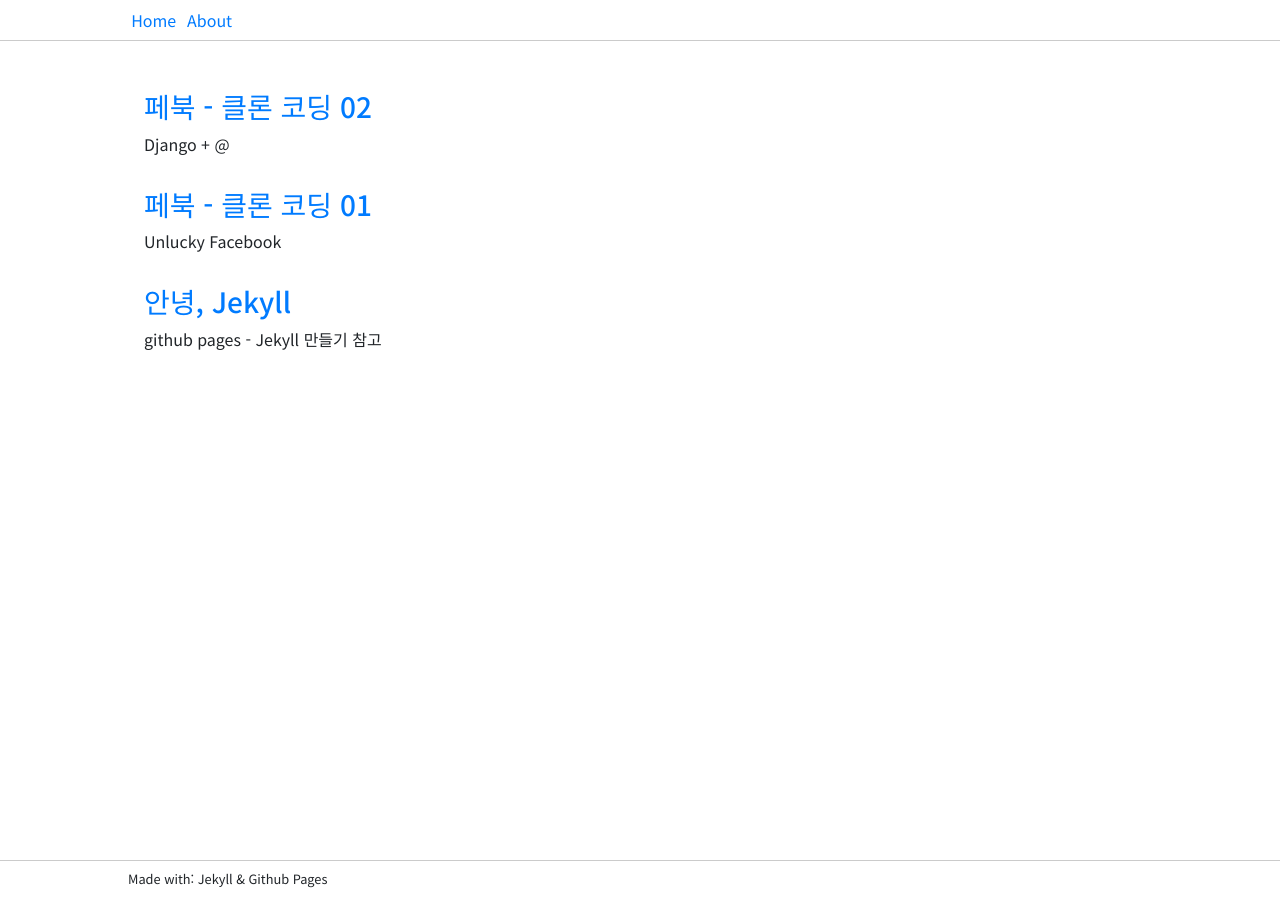
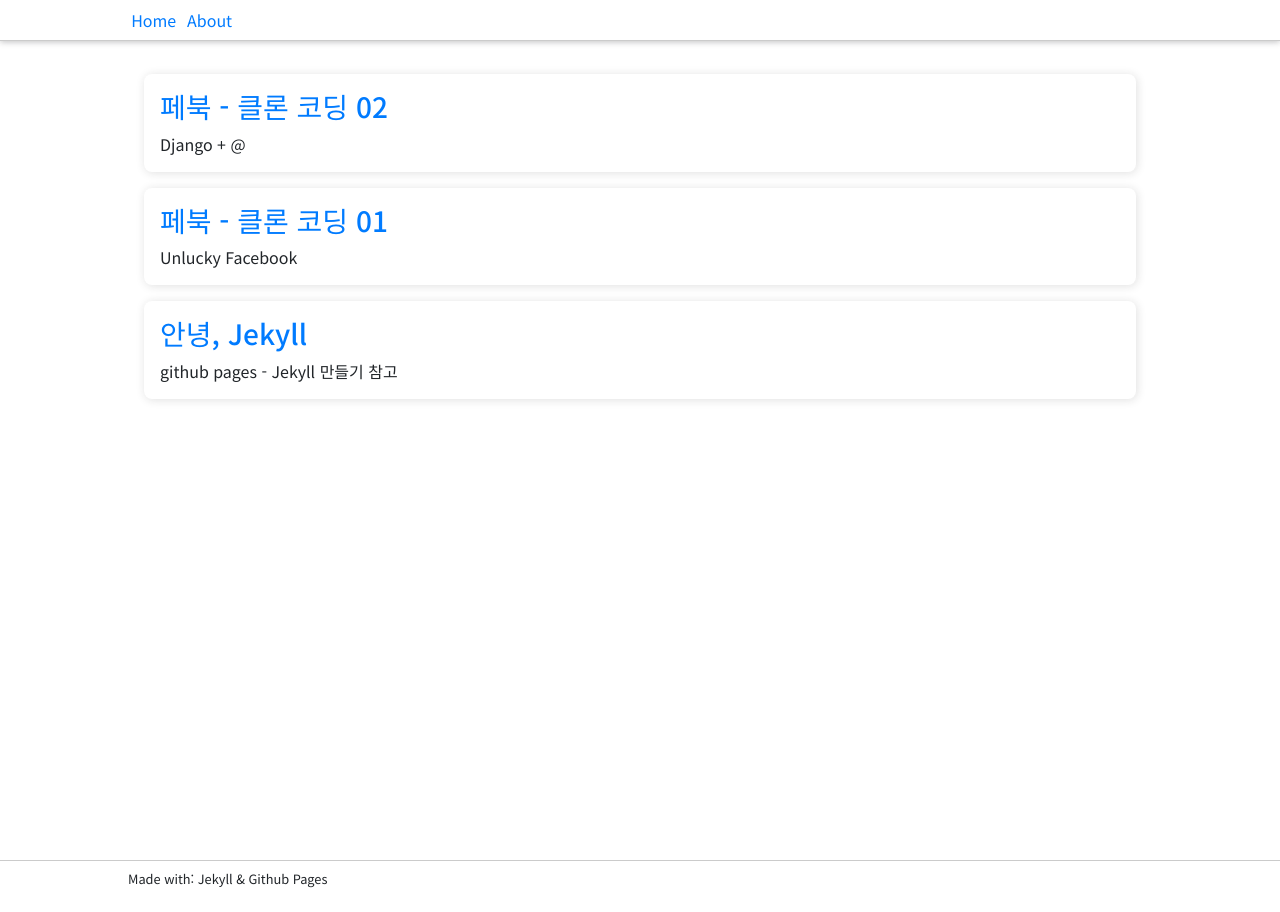
Before and after one commit to waonta/wati2.github.io, a Jekyll site: the page built from index.html, in a window 1280 px wide. Built offline with Jekyll 4.4.1, drawn with Linux system fonts in a browser that asks for light colours; some web fonts are replaced.

Commit message:
css  그림자 추가

```diff
--- a/_sass/base.scss
+++ b/_sass/base.scss
@@ -13,12 +13,15 @@ ul {
 }
 
 .list-wrap {
-    padding: 1rem 0;
+    padding: 1rem;
+    margin-bottom:1rem;
+    border-radius: 0.5rem;
+    box-shadow: 0.0625rem 0.0625rem 0.625rem 0 #20212424;
 }
 
 
 nav{
-    background-color: #fffffff3;
+    background-color: #ffffffb7;
     position: fixed;
     top: 0;
     left: 0;
@@ -26,6 +29,7 @@ nav{
     padding: 0.5rem 1rem;
     border-bottom: 1px solid #cbcbcb;
     z-index: 5050;
+    box-shadow: 0 1px 6px 0 #20212447;
 
     a{
         padding: 0 0.2rem;
```
